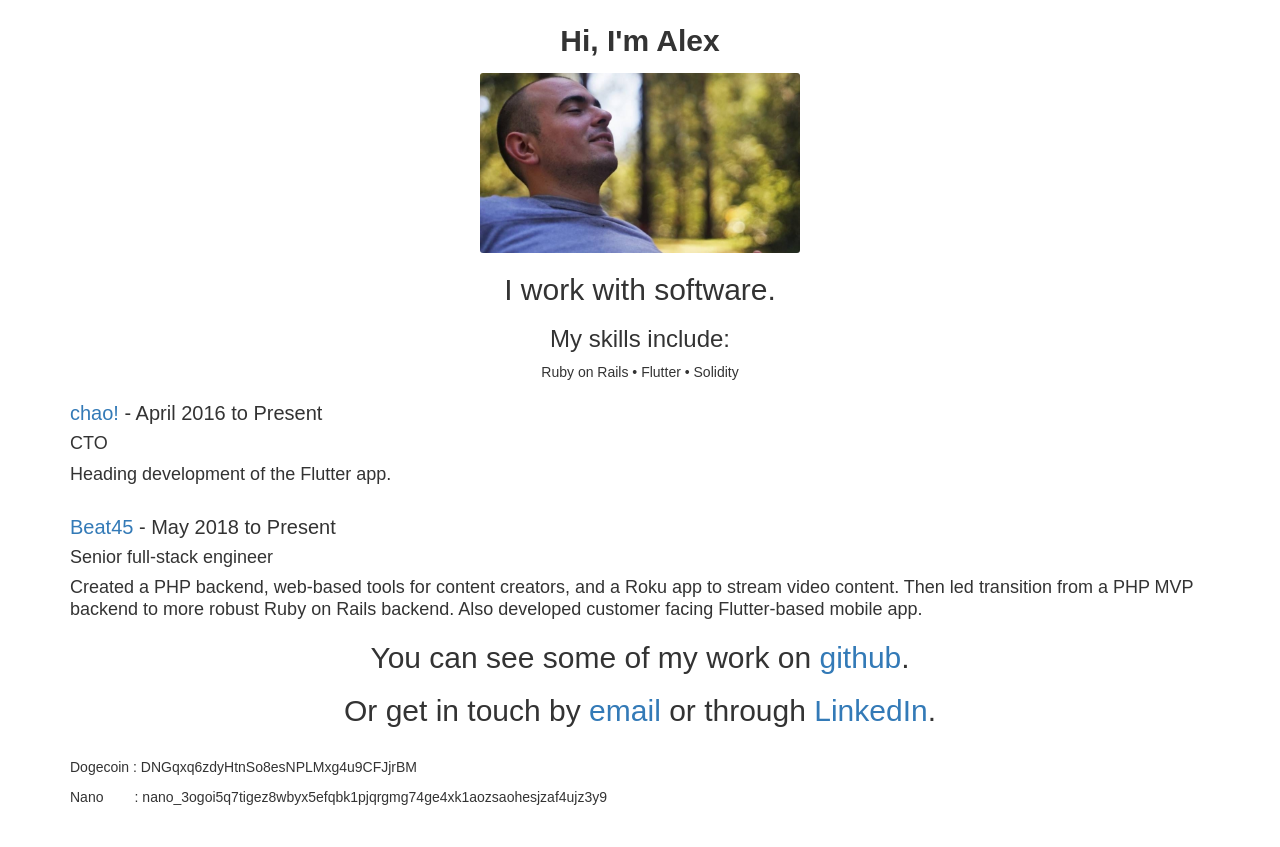
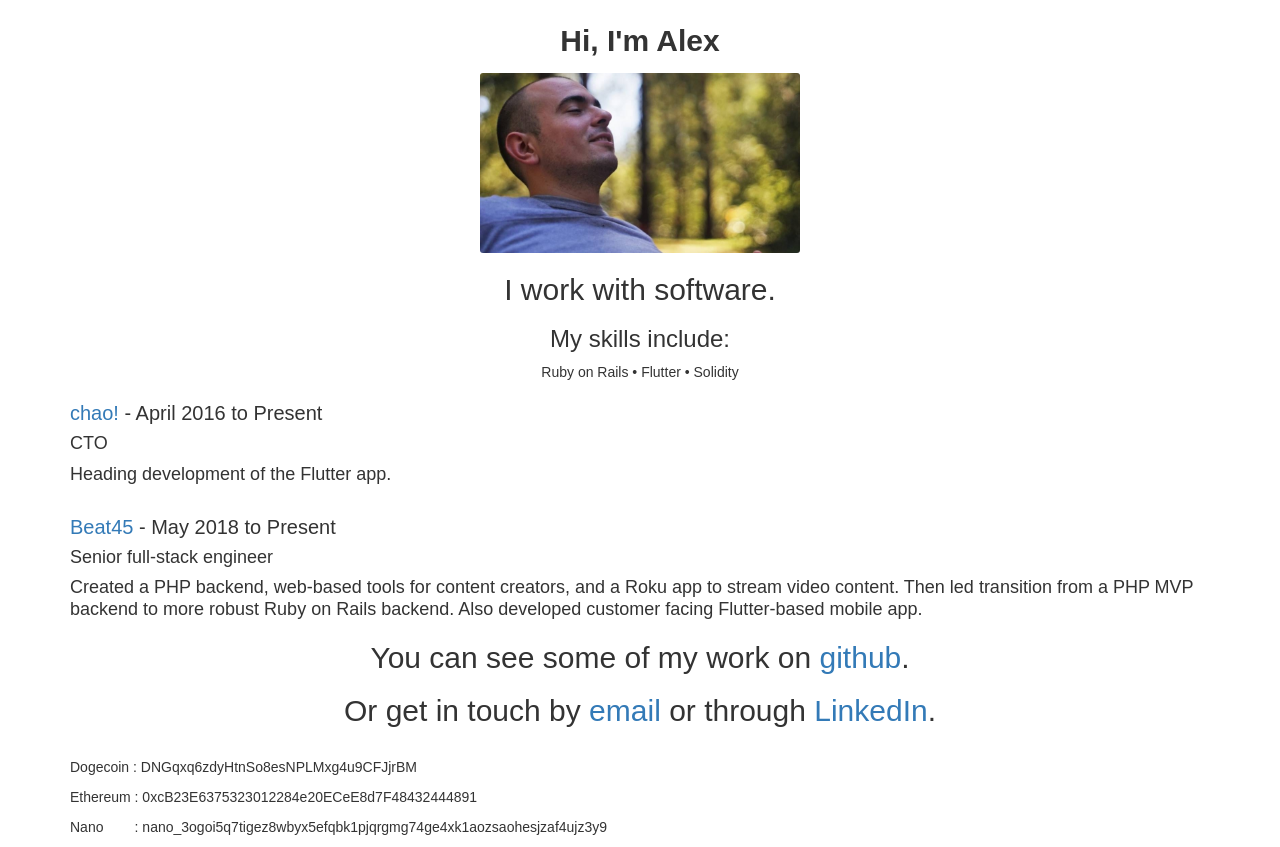
Before and after one commit to alex-heritier/alexheritier.com, a plain HTML site: page index.html in a window 1280 px wide. Before the commit the page ends 817 px from the top, so only its background shows below. Drawn offline with nearby package versions, Linux system fonts and the light colour scheme.

Commit message:
readded ethereum address that somehow got removed

```diff
--- a/index.html
+++ b/index.html
@@ -64,6 +64,7 @@
     <div class="crypto-section">
       <br/>
       <p>Dogecoin : DNGqxq6zdyHtnSo8esNPLMxg4u9CFJjrBM</p>
+      <p>Ethereum : 0xcB23E6375323012284e20ECeE8d7F48432444891</p>
       <p>Nano &nbsp;&nbsp;&nbsp;&nbsp;&nbsp;&nbsp;&nbsp;: nano_3ogoi5q7tigez8wbyx5efqbk1pjqrgmg74ge4xk1aozsaohesjzaf4ujz3y9</p>
     </div>
   </div>
```
